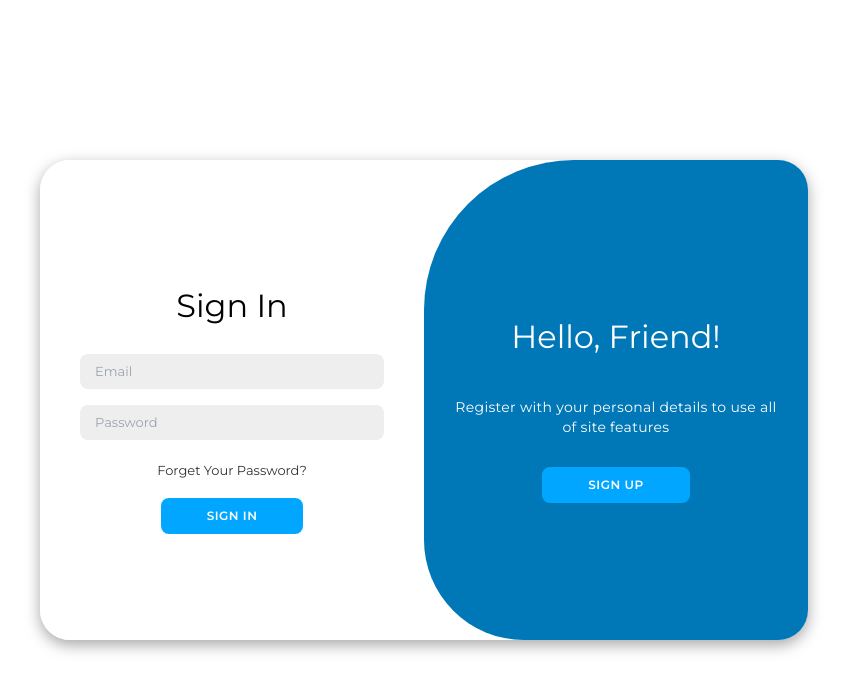
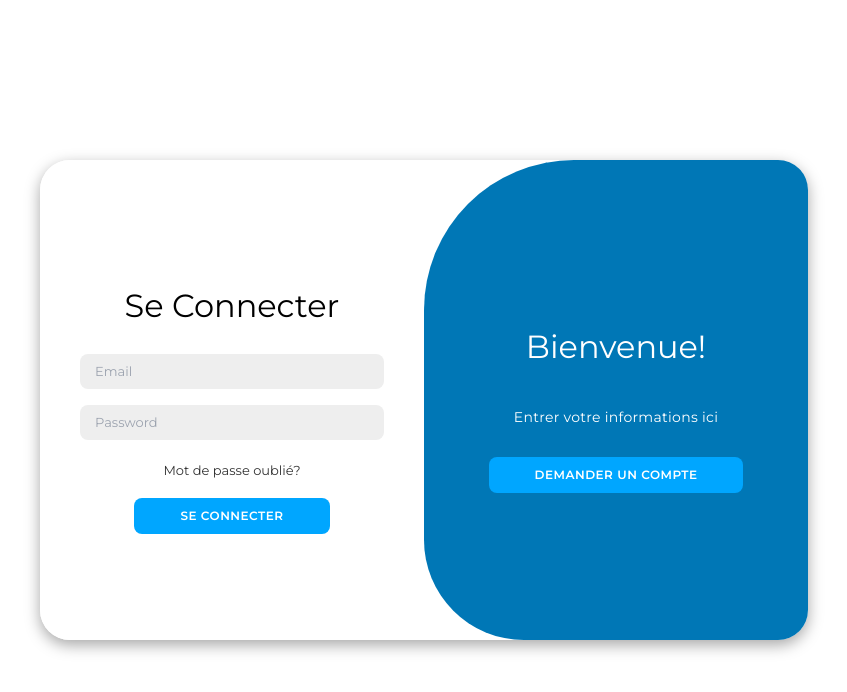
Before and after one commit to zackweb-pro/SI_Interface, a React (Vite) app: page / in a window 1280 px wide. Shown: the top 692 px of the page, without its empty margins (216-1063 px from the left). Built offline with nearby package versions, Linux system fonts and the light colour scheme.

Commit message:
sign up modify v1

```diff
--- a/src/components/Sign.jsx
+++ b/src/components/Sign.jsx
@@ -16,7 +16,7 @@ export default function Sign() {
         >
           <div className="form-container sign-up">
             <form>
-              <h1>Create Account</h1>
+              <h1>Demande</h1>
               <div
                 style={{
                   display: "flex",
@@ -31,24 +31,24 @@ export default function Sign() {
               <input type="email" placeholder="Email" />
               <input type="number" placeholder="Téléphone" />
 
-              <button>Sign Up</button>
+              <button>Demander</button>
             </form>
           </div>
           <div className="form-container sign-in">
             <form>
-              <h1>Sign In</h1>
+              <h1>Se Connecter</h1>
 
               <input type="email" placeholder="Email" />
               <input type="password" placeholder="Password" />
-              <a href="#">Forget Your Password?</a>
-              <button>Sign In</button>
+              <a href="#">Mot de passe oublié?</a>
+              <button>Se Connecter</button>
             </form>
           </div>
           <div className="toggle-container">
             <div className="toggle">
               <div className="toggle-panel toggle-left">
-                <h1>Welcome Back!</h1>
-                <p>Enter your personal details to use all of site features</p>
+                <h1>Bienvenue!</h1>
+                <p>Entrer votre informations ici pour envoyer une demande.</p>
                 <button
                   className=""
                   id="login"
@@ -56,15 +56,12 @@ export default function Sign() {
                     toggle_fun("");
                   }}
                 >
-                  Sign In
+                  Se connecter
                 </button>
               </div>
               <div className="toggle-panel toggle-right">
-                <h1>Hello, Friend!</h1>
-                <p>
-                  Register with your personal details to use all of site
-                  features
-                </p>
+                <h1>Bienvenue!</h1>
+                <p>Entrer votre informations ici</p>
                 <button
                   className=""
                   id="register"
@@ -72,7 +69,7 @@ export default function Sign() {
                     toggle_fun("active");
                   }}
                 >
-                  Sign Up
+                  Demander un compte
                 </button>
               </div>
             </div>
```
